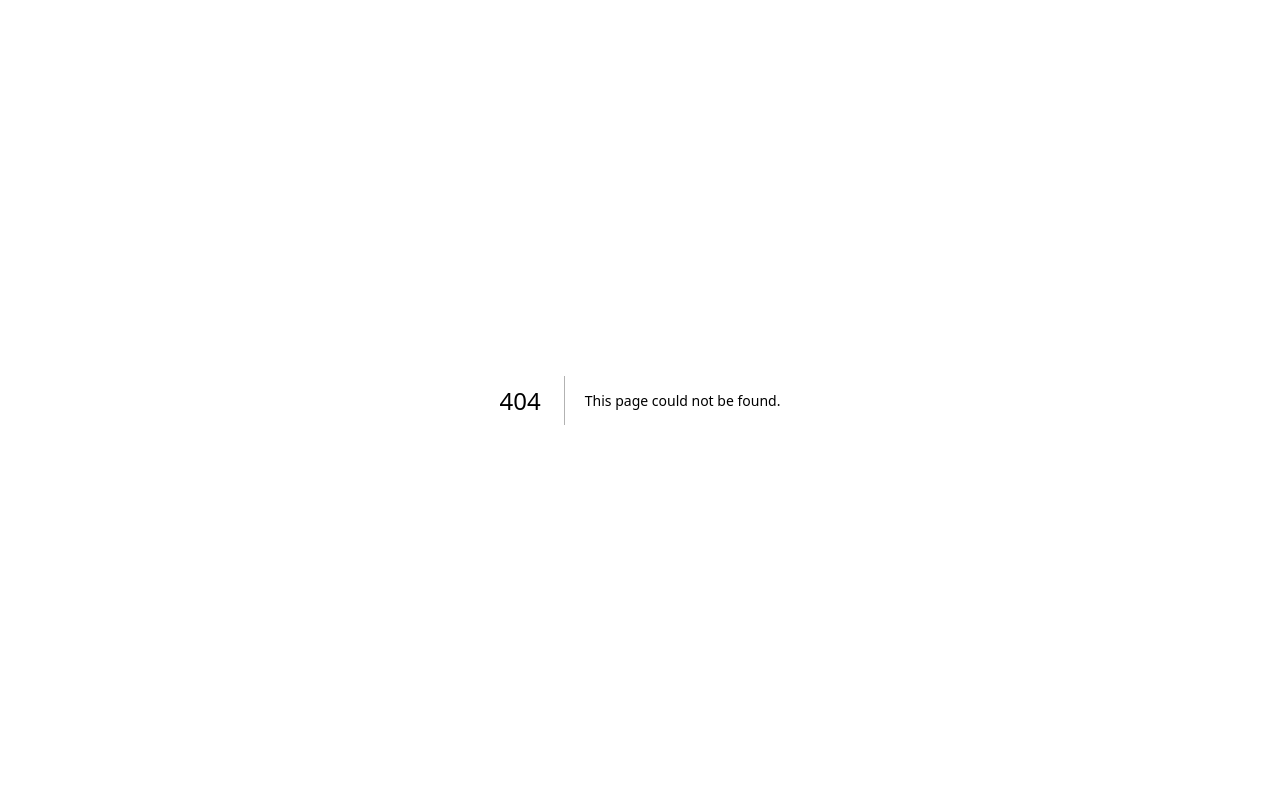
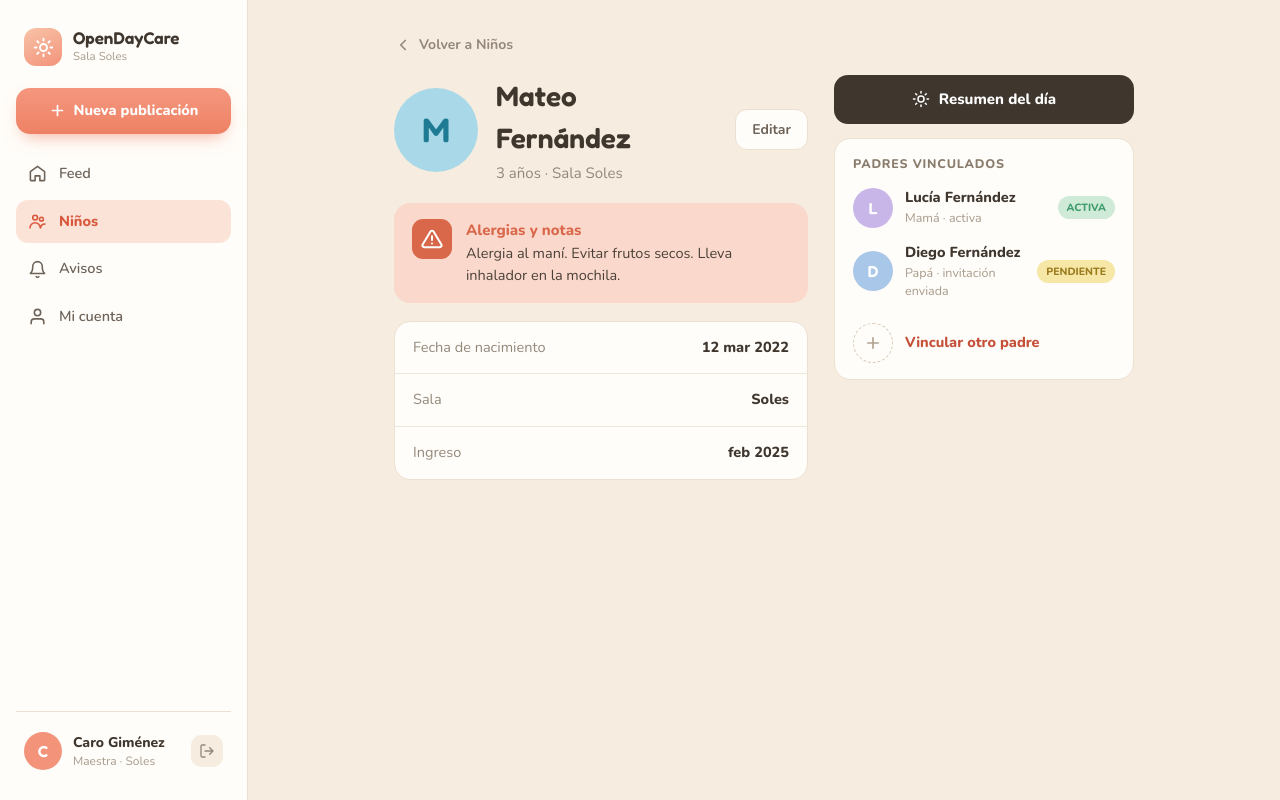
Before and after one commit to jmmolins87/opencode-open-day-care, a Next.js app: page /kids/1 in a window 1280 px wide. Before the commit this address had no page. Built offline with nearby package versions, Linux system fonts and the light colour scheme.

Commit message:
feat: add kid profile dynamic route with notFound for invalid ids

```diff
--- /dev/null
+++ b/app/kids/[id]/page.tsx
@@ -0,0 +1,30 @@
+import { notFound } from "next/navigation";
+import MobileHeader from "@/components/shared/mobile-header";
+import Sidebar from "@/components/shared/sidebar";
+import KidProfile from "@/components/kids/kid-profile";
+import { getKidById } from "@/data/mock/kids";
+
+export default async function KidProfilePage({
+  params,
+}: {
+  params: Promise<{ id: string }>;
+}) {
+  const { id } = await params;
+  const numericId = Number(id);
+  const kid = Number.isInteger(numericId) ? getKidById(numericId) : undefined;
+
+  if (!kid) notFound();
+
+  return (
+    <div className="min-h-screen bg-page lg:flex">
+      <MobileHeader active="/kids" />
+      <Sidebar active="/kids" className="hidden lg:flex" />
+
+      <main className="min-w-0 flex-1 lg:h-screen lg:overflow-y-auto">
+        <div className="mx-auto w-full max-w-[820px] px-5 pb-20 pt-8 lg:px-10 lg:pt-[34px]">
+          <KidProfile kid={kid} />
+        </div>
+      </main>
+    </div>
+  );
+}
```
